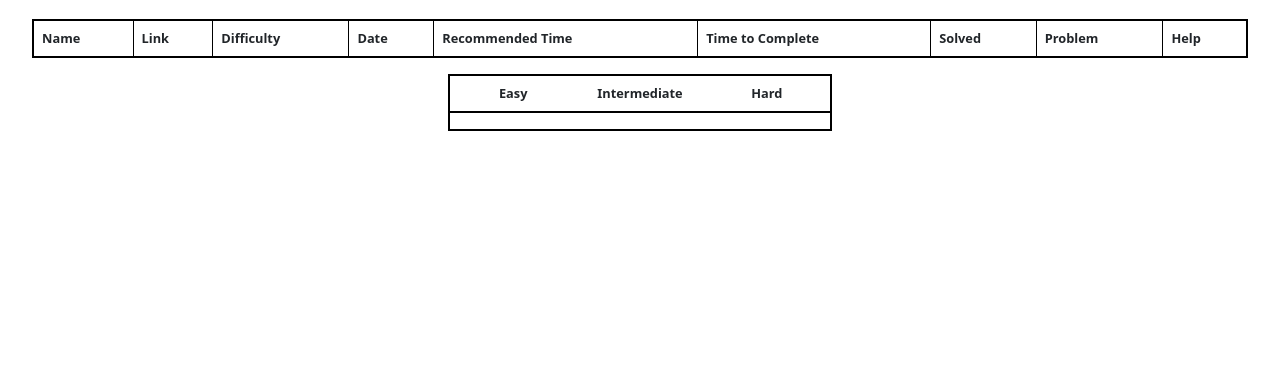
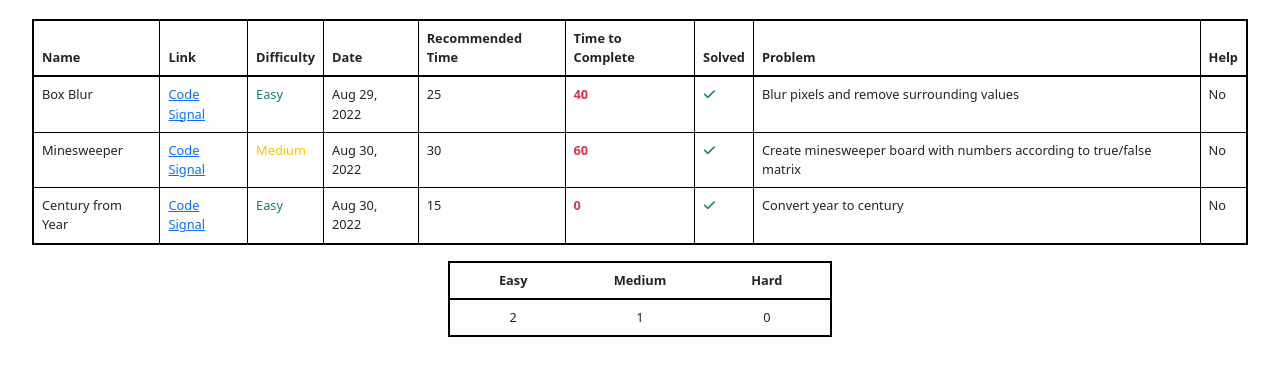
Before and after one commit to nathan-uch/algo-practice, a plain HTML site: page index.html in a window 1280 px wide. Shown: the part 77-452 px from the top of the page. Drawn offline with nearby package versions, Linux system fonts and the light colour scheme.

Commit message:
Completed century from year

```diff
--- a/index.html
+++ b/index.html
@@ -34,14 +34,14 @@
         <thead>
             <tr>
                 <th scope="col">Easy</th>
-                <th scope="col">Intermediate</th>
+                <th scope="col">Medium</th>
                 <th scope="col">Hard</th>
             </tr>
         </thead>
         <tbody>
             <tr>
                 <td id="easy-total"></td>
-                <td id="intermediate-total"></td>
+                <td id="medium-total"></td>
                 <td id="hard-total"></td>
             </tr>
         </tbody>
--- a/index.js
+++ b/index.js
@@ -9,7 +9,7 @@ import { AllAlgos } from "./src/data.js";
         CreateRow(AllAlgos[k]);
         if (AllAlgos[k].difficulty.toLowerCase() === 'easy' && AllAlgos[k].complete === true) {
             e++;
-        } else if (AllAlgos[k].difficulty.toLowerCase() === 'intermediate' && AllAlgos[k].complete === true) {
+        } else if (AllAlgos[k].difficulty.toLowerCase() === 'medium' && AllAlgos[k].complete === true) {
             i++;
         } else if (AllAlgos[k].difficulty.toLowerCase() === 'hard' && AllAlgos[k].complete === true) {
             h++;
@@ -18,7 +18,7 @@ import { AllAlgos } from "./src/data.js";
 
     const $easyTotal = document.getElementById('easy-total');
     $easyTotal.textContent = e;
-    const $intermediateTotal = document.getElementById('intermediate-total');
+    const $intermediateTotal = document.getElementById('medium-total');
     $intermediateTotal.textContent = i;
     const $hardTotal = document.getElementById('hard-total');
     $hardTotal.textContent = h;
--- a/src/data.js
+++ b/src/data.js
@@ -1,6 +1,6 @@
 import { BoxBlurInfo }  from '../src/solutions/box_blur.js';
 import { Minesweeper } from './solutions/minesweeper.js';
-import { CenturyFromYear } from './solutions/century_from_year';
+import { CenturyFromYear } from './solutions/century_from_year.js';
 
 export const AllAlgos = [
     BoxBlurInfo,
--- a/src/solutions/century_from_year.js
+++ b/src/solutions/century_from_year.js
@@ -12,19 +12,27 @@ CenturyFromYear.complete = true;
 CenturyFromYear.problem = 'Convert year to century';
 
 /* Problem & Example:
+Convert year to century. The first century spans from the year 1 up to  the year 100, etc.
 
 Example:
+year 1905
 
 Equals:
-
-
-Steps:
-
+20
 
 -------------------------- Pseudo Code ------------------------
+divide year by 100 and round down to get century
+check if year divided by 100 is less than century
+    if yes, return the century
+    if not, return century + 1
 
 */
 
 function solution(year) {
-
+    let century = Math.floor(year/100);
+    if ((year/100) <= century) {
+        return Math.floor(century);
+    } else {
+        return Math.floor(century) + 1;
+    }
 }
--- a/styles.css
+++ b/styles.css
@@ -25,7 +25,7 @@ thead {
 }
 
 #easy-total,
-#intermediate-total,
+#medium-total,
 #hard-total {
     width: calc(100%/3);
 }
```
